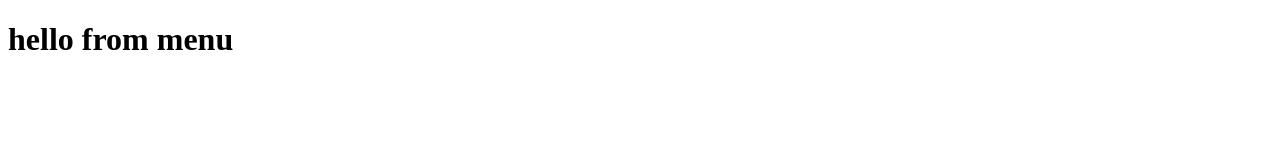
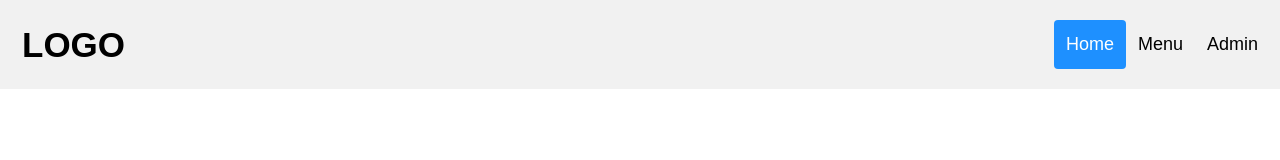
Before and after one commit to CA-G12/Menu-Nader-Saeed--8, a website: page public/menu.html in a window 1280 px wide. Drawn offline with Linux system fonts and the light colour scheme.

Commit message:
create header for all pages relats #13

```diff
--- a/public/css/menu.css
+++ b/public/css/menu.css
@@ -0,0 +1,54 @@
+* {box-sizing: border-box;}
+
+body {
+  margin: 0;
+  font-family: Arial, Helvetica, sans-serif;
+}
+
+.header {
+  overflow: hidden;
+  background-color: #f1f1f1;
+  padding: 20px 10px;
+}
+
+.header a {
+  float: left;
+  color: black;
+  text-align: center;
+  padding: 12px;
+  text-decoration: none;
+  font-size: 18px;
+  line-height: 25px;
+  border-radius: 4px;
+}
+
+.header a.logo {
+  font-size: 35px;
+  font-weight: bold;
+}
+
+.header a:hover {
+  background-color: #ddd;
+  color: black;
+}
+
+.header a.active {
+  background-color: dodgerblue;
+  color: white;
+}
+
+.header-right {
+  float: right;
+}
+
+@media screen and (max-width: 500px) {
+  .header a {
+    float: none;
+    display: block;
+    text-align: left;
+  }
+
+  .header-right {
+    float: none;
+  }
+}
--- a/public/css/style.css
+++ b/public/css/style.css
@@ -0,0 +1,54 @@
+* {box-sizing: border-box;}
+
+body {
+  margin: 0;
+  font-family: Arial, Helvetica, sans-serif;
+}
+
+.header {
+  overflow: hidden;
+  background-color: #f1f1f1;
+  padding: 20px 10px;
+}
+
+.header a {
+  float: left;
+  color: black;
+  text-align: center;
+  padding: 12px;
+  text-decoration: none;
+  font-size: 18px;
+  line-height: 25px;
+  border-radius: 4px;
+}
+
+.header a.logo {
+  font-size: 35px;
+  font-weight: bold;
+}
+
+.header a:hover {
+  background-color: #ddd;
+  color: black;
+}
+
+.header a.active {
+  background-color: dodgerblue;
+  color: white;
+}
+
+.header-right {
+  float: right;
+}
+
+@media screen and (max-width: 500px) {
+  .header a {
+    float: none;
+    display: block;
+    text-align: left;
+  }
+
+  .header-right {
+    float: none;
+  }
+}
--- a/public/menu.html
+++ b/public/menu.html
@@ -1,16 +1,23 @@
 <!DOCTYPE html>
 <html lang="en">
-<head>
-    <meta charset="UTF-8">
-    <meta http-equiv="X-UA-Compatible" content="IE=edge">
-    <meta name="viewport" content="width=device-width, initial-scale=1.0">
+  <head>
+    <meta charset="UTF-8" />
+    <meta http-equiv="X-UA-Compatible" content="IE=edge" />
+    <meta name="viewport" content="width=device-width, initial-scale=1.0" />
     <title>Menu</title>
-</head>
-<body>
-
-
-<h1>hello from menu</h1>
-
-   <script src="./js/dom/menu.js"></script>
-</body>
+    <link rel="stylesheet" href="./css/menu.css" />
+  </head>
+  <body>
+    <dev id="container">
+        <div class="header">
+            <a href="#default" class="logo">LOGO</a>
+            <div class="header-right">
+              <a class="active" href="/">Home</a>
+              <a href="/menu">Menu</a>
+              <a href="/admin">Admin</a>
+            </div>
+          </div>
+    </dev>
+    <script src="./js/dom/menu.js"></script>
+  </body>
 </html>
```
Also changed, not shown: public/index.html (+12 -3 lines).
